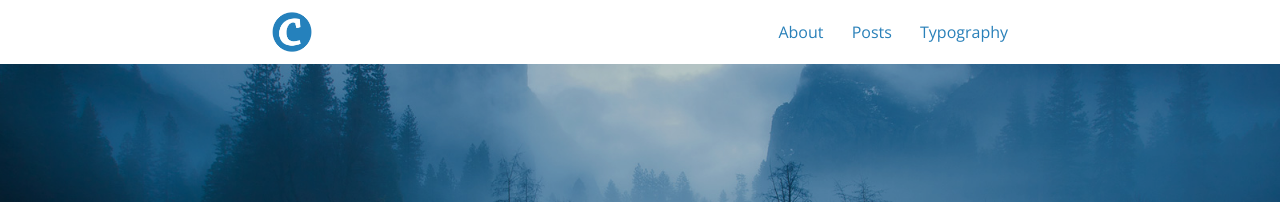
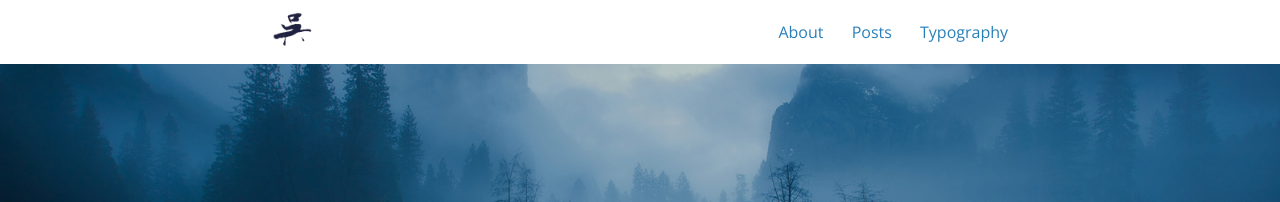
Before and after one commit to znss1989/blog, a Jekyll site: the page built from index.html, in a window 1280 px wide. Shown: the top 202 px of the page. Built offline with Jekyll 4.4.1, drawn with Linux system fonts in a browser that asks for light colours; nearby versions of some CDN libraries; the list of posts is cut into pages by our own code; a style sheet for code colours, icons or effects is not loaded.

Commit message:
Test favicon

```diff
--- a/_config.yml
+++ b/_config.yml
@@ -21,8 +21,8 @@ description: >
 baseurl: "/blog/" # the subpath of your site, e.g. /blog/
 url: "http://znss1989.github.io" # the base hostname & protocol for your site
 cover: "assets/snow.jpg"
-logo: "assets/logo.png"
-favicon: "assets/logo.png"
+logo: "assets/logo_wu.png"
+favicon: "assets/favicon-96x96.png"
 
 # Build settings
 markdown: kramdown
```
Also changed, not shown: assets/favicon-96x96.png (added), assets/logo_wu.png (added), 1 other file.
